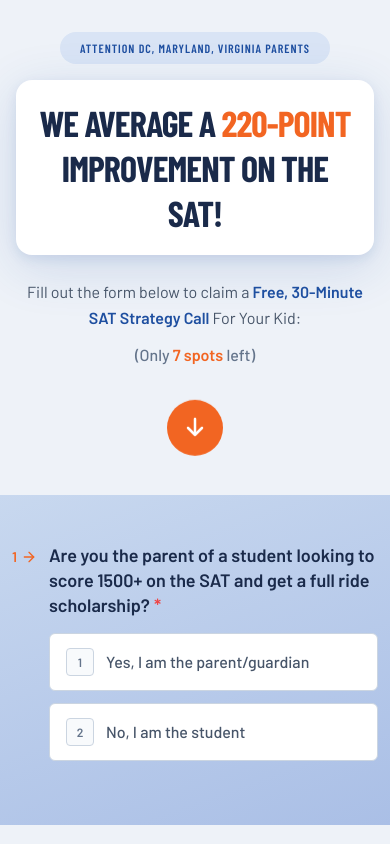
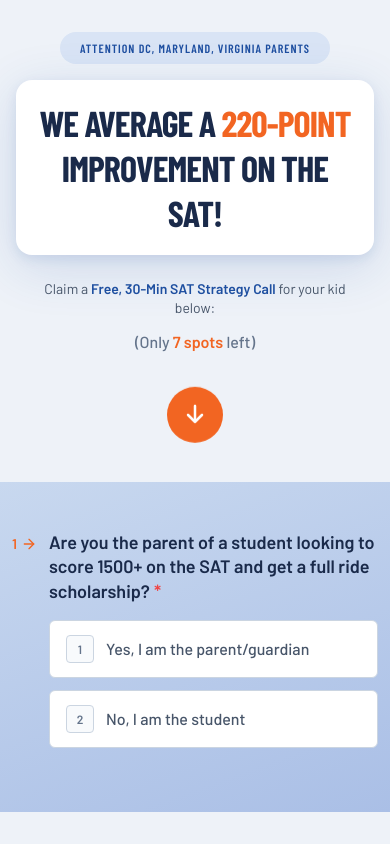
Before and after one commit to julianb-21/SAT, a React (Vite) app: page / in a window 390 px wide. Shown: the top 844 px of the page. Built offline with nearby package versions, Linux system fonts and the light colour scheme; no server answers; a web font is replaced by a local one.

Commit message:
Shorten mobile text for 2 lines

```diff
--- a/src/components/HeroSection.tsx
+++ b/src/components/HeroSection.tsx
@@ -48,10 +48,9 @@ export default function HeroSection({ onScrollToForm }: HeroSectionProps) {
       </div>
 
       {/* Sub-copy */}
-      <p className="text-center text-slate-600 text-base md:text-lg font-body leading-relaxed max-w-2xl mb-3 md:mb-4 px-2">
-        Fill out the form below to claim a{' '}
-        <span className="inline md:hidden"><strong style={{ color: '#1E4FA0' }}>Free, 30-Minute<br />SAT Strategy Call</strong> For Your Kid:</span>
-        <span className="hidden md:inline"><strong style={{ color: '#1E4FA0' }}>Free, 30-Minute SAT Strategy Call</strong> For Your Kid:</span>
+      <p className="text-center text-slate-600 text-sm md:text-lg font-body leading-snug md:leading-relaxed max-w-2xl mb-3 md:mb-4 px-2">
+        <span className="inline md:hidden">Claim a <strong style={{ color: '#1E4FA0' }}>Free, 30-Min SAT Strategy Call</strong> for your kid below:</span>
+        <span className="hidden md:inline">Fill out the form below to claim a <strong style={{ color: '#1E4FA0' }}>Free, 30-Minute SAT Strategy Call</strong> For Your Kid:</span>
       </p>
 
       <p className="text-center text-slate-500 text-base font-medium mb-8 md:mb-12">
```
